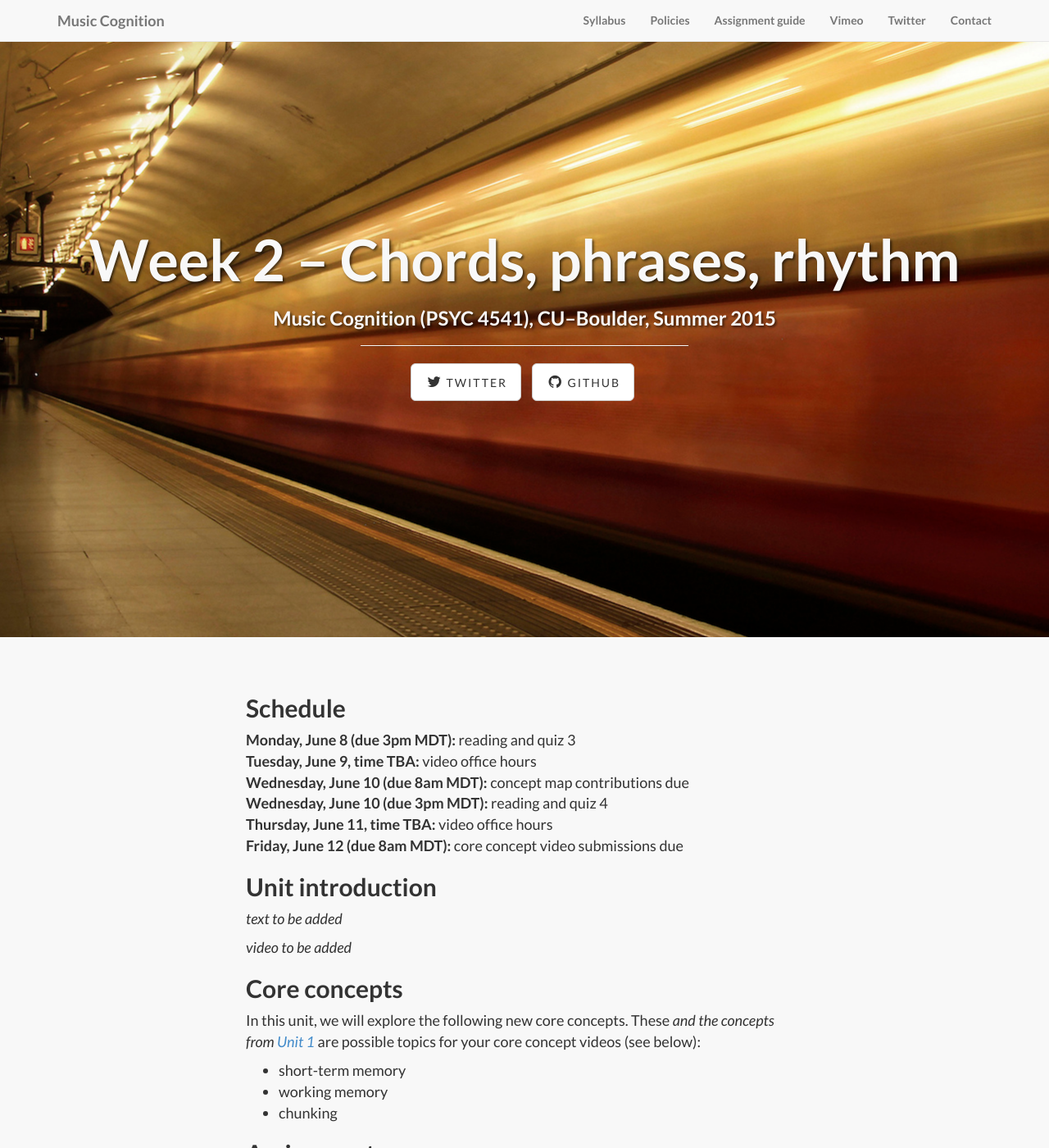
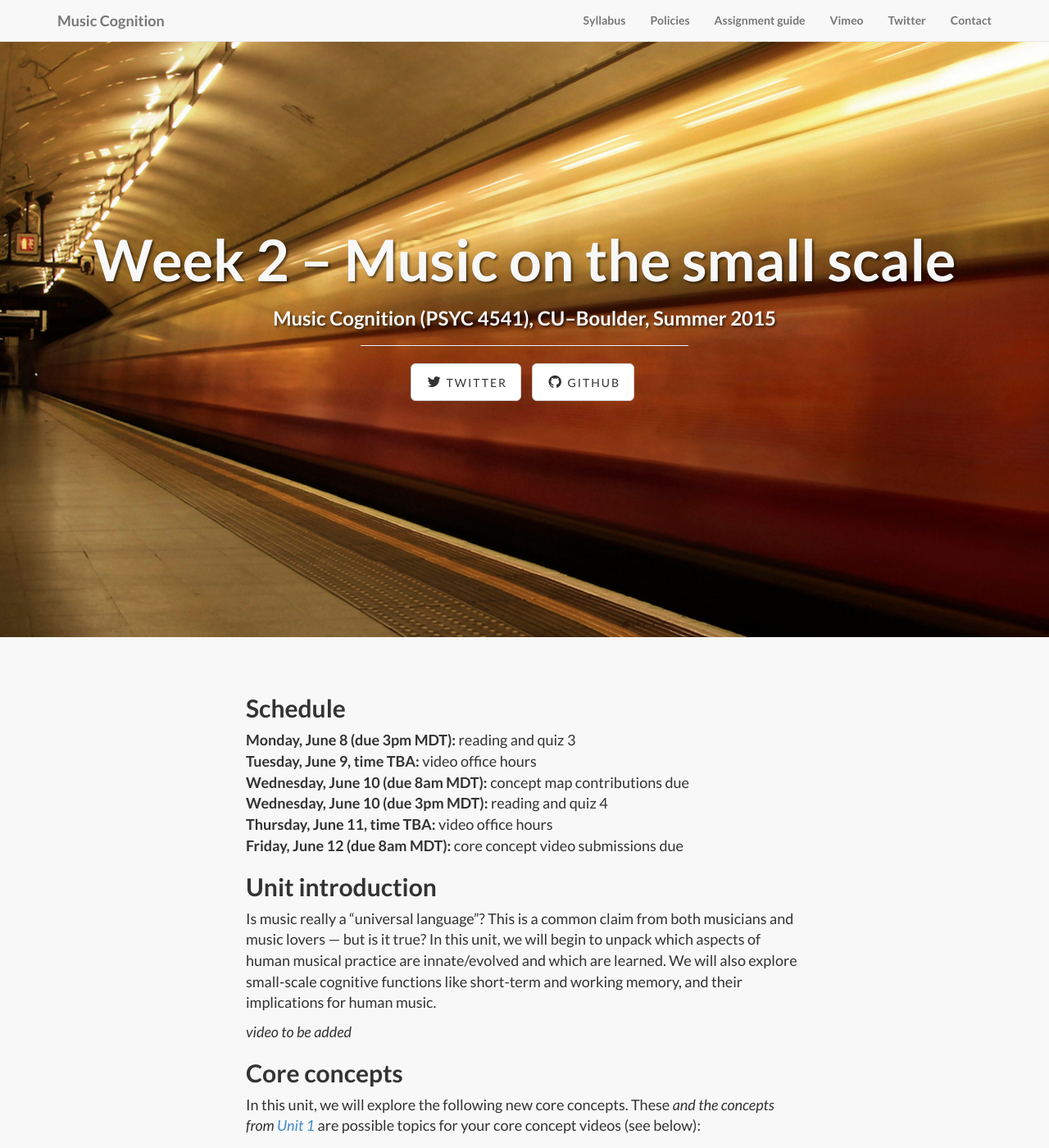
Before and after one commit to kshaffer/cognition, a Jekyll site: the page built from week2.md, in a window 1280 px wide and 1400 px high. Shown: the whole window at 82% size. Built offline with Jekyll 4.4.1, drawn with Linux system fonts in a browser that asks for light colours; nearby versions of some CDN libraries; library files that are not in the unit come from our copies.

Commit message:
week 2 summary

```diff
--- a/_posts/2015-05-11-Introduction.markdown
+++ b/_posts/2015-05-11-Introduction.markdown
@@ -4,5 +4,5 @@ image: braintree.jpg
 category: Services
 title: Getting started
 description: |
-  <p class="lead">Welcome to Music Cognition online! Please start here to get oriented to the course and submit the first (super-easy) assignment for <b>Monday, June 1, 3pm (MDT).</b><br/><a href="/introductions/">Read more...</a></p>
+  <p class="lead">Welcome to Music Cognition online! Please start here to get oriented to the course and submit the first (super-easy) assignment for <b>Monday, June 1, 3pm (MDT).</b><br/><br/><a href="/introductions/">Read more...</a></p>
 ---
--- a/_posts/2015-05-11-Week-2.markdown
+++ b/_posts/2015-05-11-Week-2.markdown
@@ -4,5 +4,5 @@ image: braintree.jpg
 category: Services
 title: Week 2 – June 8–12
 description: |
-  <p class="lead">Test.<br/><a href="/week2/">Read more...</a></p>
+  <p class="lead"><b>Music on the small scale – chords, phrases, rhythm</b><br/><br/>Is music really a "universal language"? This is a common claim from both musicians and music lovers — but is it true?<br/><br/><a href="/week2/">Read more...</a></p>
 ---
--- a/week2.md
+++ b/week2.md
@@ -1,6 +1,6 @@
 ---
 layout: page
-title: Week 2 – Chords, phrases, rhythm
+title: Week 2 – Music on the small scale
 subTitle: "Music Cognition (PSYC 4541), CU–Boulder, Summer 2015"
 image: path.jpg
 ---
@@ -16,7 +16,7 @@ image: path.jpg
 
 ## Unit introduction
 
-*text to be added*
+Is music really a "universal language"? This is a common claim from both musicians and music lovers — but is it true? In this unit, we will begin to unpack which aspects of human musical practice are innate/evolved and which are learned. We will also explore small-scale cognitive functions like short-term and working memory, and their implications for human music.
 
 *video to be added*
 
```
Also changed, not shown: syllabus.md (+1 -1 lines).
